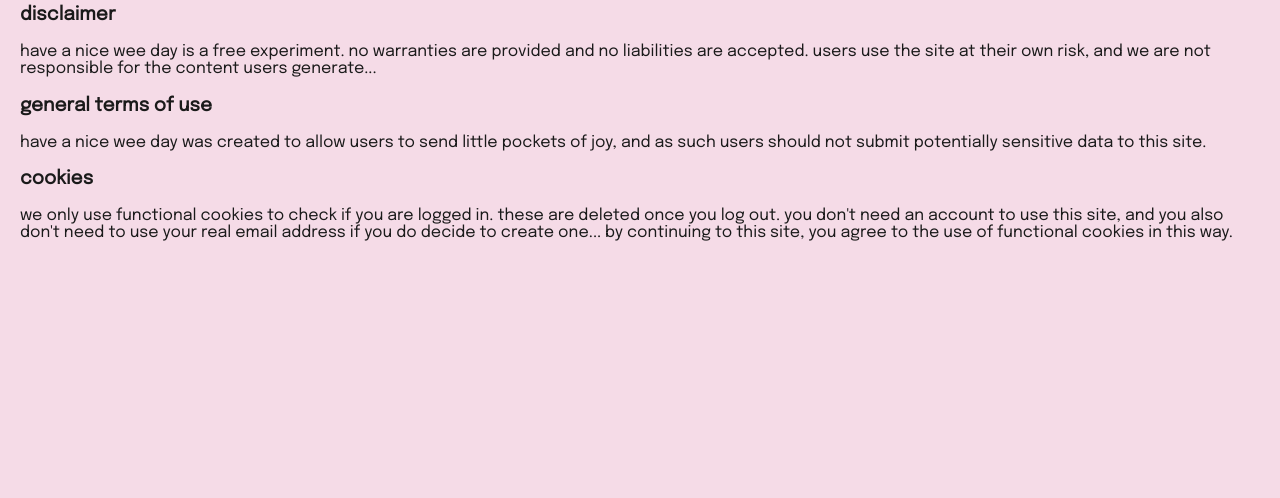
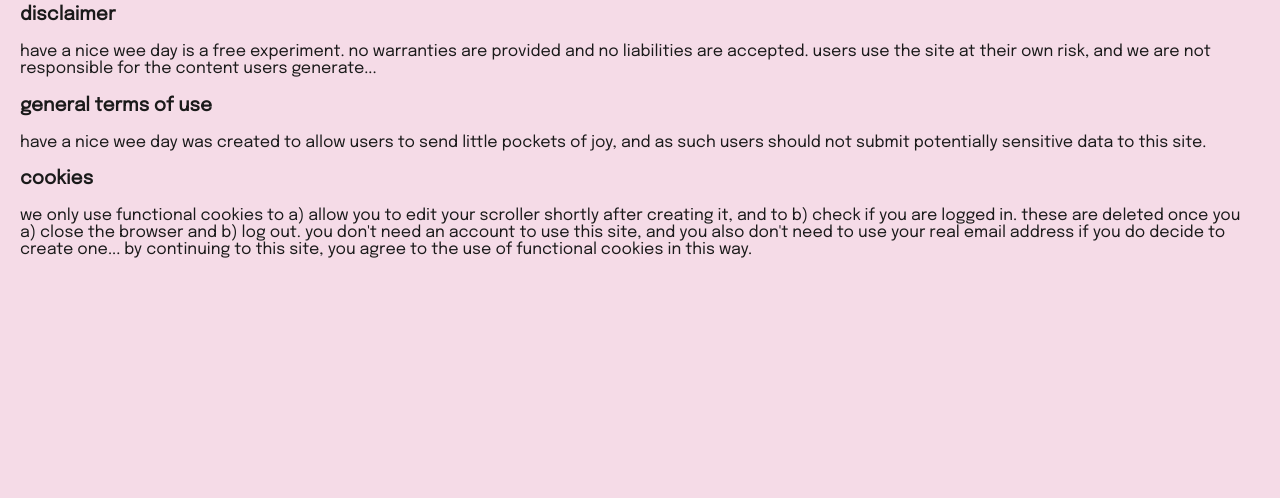
Before and after one commit to sanroe/have-a-nice-wee-day, a Flask app: page /legal in a window 1280 px wide. Shown: the part 146-644 px from the top of the page. Run offline with Flask 2, Linux system fonts and the light colour scheme; some web fonts are replaced.

Commit message:
Update legal page re: use of functional cookies

```diff
--- a/app/templates/basic_pages/legal.html
+++ b/app/templates/basic_pages/legal.html
@@ -14,9 +14,9 @@
         <h3>disclaimer</h3>
         <p>have a nice wee day is a free experiment. no warranties are provided and no liabilities are accepted. users use the site at their own risk, and we are not responsible for the content users generate...</p>
         <h3>general terms of use</h3>
-        <p>have a nice wee day was created to allow users to send little pockets of joy, and as such users should not submit potentially sensitive data to this site. </p>
+        <p>have a nice wee day was created to allow users to send little pockets of joy, and as such users should not submit potentially sensitive data to this site.</p>
         <h3>cookies</h3>
-        <p>we only use functional cookies to check if you are logged in. these are deleted once you log out. you don't need an account to use this site, and you also don't need to use your real email address if you do decide to create one... by continuing to this site, you agree to the use of functional cookies in this way.</p>
+        <p>we only use functional cookies to a) allow you to edit your scroller shortly after creating it, and to b) check if you are logged in. these are deleted once you a) close the browser and b) log out. you don't need an account to use this site, and you also don't need to use your real email address if you do decide to create one... by continuing to this site, you agree to the use of functional cookies in this way.</p>
     </main>
 {% endblock %}
 
```
